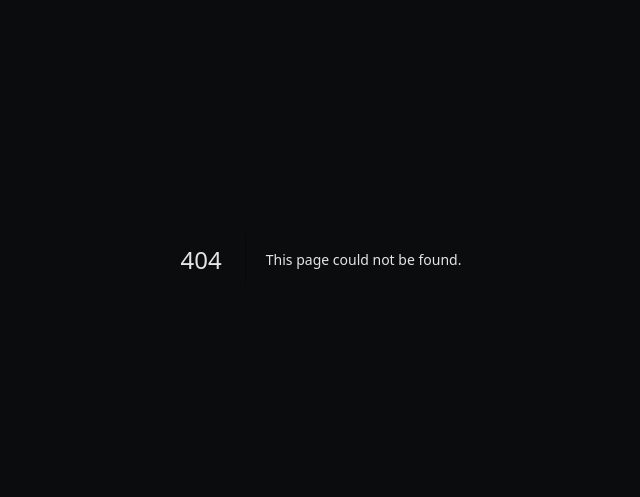
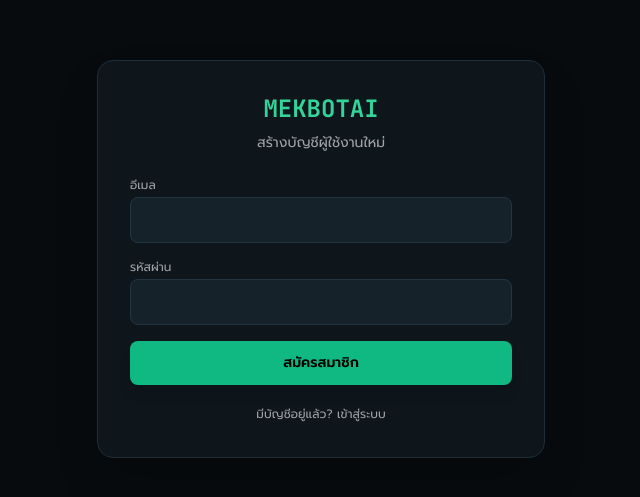
Before and after one commit to mekdiwa/mekbotaikub, a Next.js app: page /register in a window 1280 px wide. Before the commit this address had no page. Shown: the part 141-638 px from the top of the page, without its empty margins (319-959 px from the left). Built offline with nearby package versions, Linux system fonts and the light colour scheme.

Commit message:
Create page.tsx

```diff
--- /dev/null
+++ b/app/(auth)/register/page.tsx
@@ -0,0 +1,83 @@
+'use client';
+
+import { useState } from 'react';
+import { supabase } from '@/lib/supabaseClient';
+import { useRouter } from 'next/navigation';
+import Link from 'next/link';
+
+export default function RegisterPage() {
+  const [email, setEmail] = useState('');
+  const [password, setPassword] = useState('');
+  const [loading, setLoading] = useState(false);
+  const [errorMsg, setErrorMsg] = useState('');
+  const router = useRouter();
+
+  const handleRegister = async (e: React.FormEvent) => {
+    e.preventDefault();
+    setLoading(true);
+    setErrorMsg('');
+
+    const { error } = await supabase.auth.signUp({
+      email,
+      password,
+    });
+
+    if (error) {
+      setErrorMsg(error.message);
+      setLoading(false);
+    } else {
+      router.push('/login');
+    }
+  };
+
+  return (
+    <div className="min-h-screen bg-[#070b0e] flex items-center justify-center p-4">
+      <div className="w-full max-w-md bg-[#0e161b] border border-[#1e2d37] rounded-2xl p-8 shadow-2xl">
+        <h1 className="text-2xl font-bold text-center text-emerald-400 font-mono mb-2">MEKBOTAI</h1>
+        <p className="text-zinc-400 text-sm text-center mb-6">สร้างบัญชีผู้ใช้งานใหม่</p>
+
+        {errorMsg && (
+          <div className="bg-red-500/10 border border-red-500/20 text-red-400 text-xs p-3 rounded mb-4">
+            {errorMsg}
+          </div>
+        )}
+
+        <form onSubmit={handleRegister} className="space-y-4">
+          <div>
+            <label className="text-xs text-zinc-400 block mb-1">อีเมล</label>
+            <input
+              type="email"
+              value={email}
+              onChange={(e) => setEmail(e.target.value)}
+              className="w-full bg-[#16222a] border border-[#233542] rounded-lg px-4 py-3 text-white text-sm focus:outline-none focus:border-emerald-400"
+              required
+            />
+          </div>
+          <div>
+            <label className="text-xs text-zinc-400 block mb-1">รหัสผ่าน</label>
+            <input
+              type="password"
+              value={password}
+              onChange={(e) => setPassword(e.target.value)}
+              className="w-full bg-[#16222a] border border-[#233542] rounded-lg px-4 py-3 text-white text-sm focus:outline-none focus:border-emerald-400"
+              required
+            />
+          </div>
+          <button
+            type="submit"
+            disabled={loading}
+            className="w-full bg-emerald-500 hover:bg-emerald-400 text-black font-semibold py-3 rounded-lg text-sm transition-all shadow-lg hover:shadow-emerald-500/20"
+          >
+            {loading ? 'กำลังสมัครสมาชิก...' : 'สมัครสมาชิก'}
+          </button>
+        </form>
+
+        <div className="mt-4 text-center">
+          <Link href="/login" className="text-xs text-zinc-400 hover:text-emerald-400 transition-colors">
+            มีบัญชีอยู่แล้ว? เข้าสู่ระบบ
+          </Link>
+        </div>
+      </div>
+    </div>
+  );
+}
```
